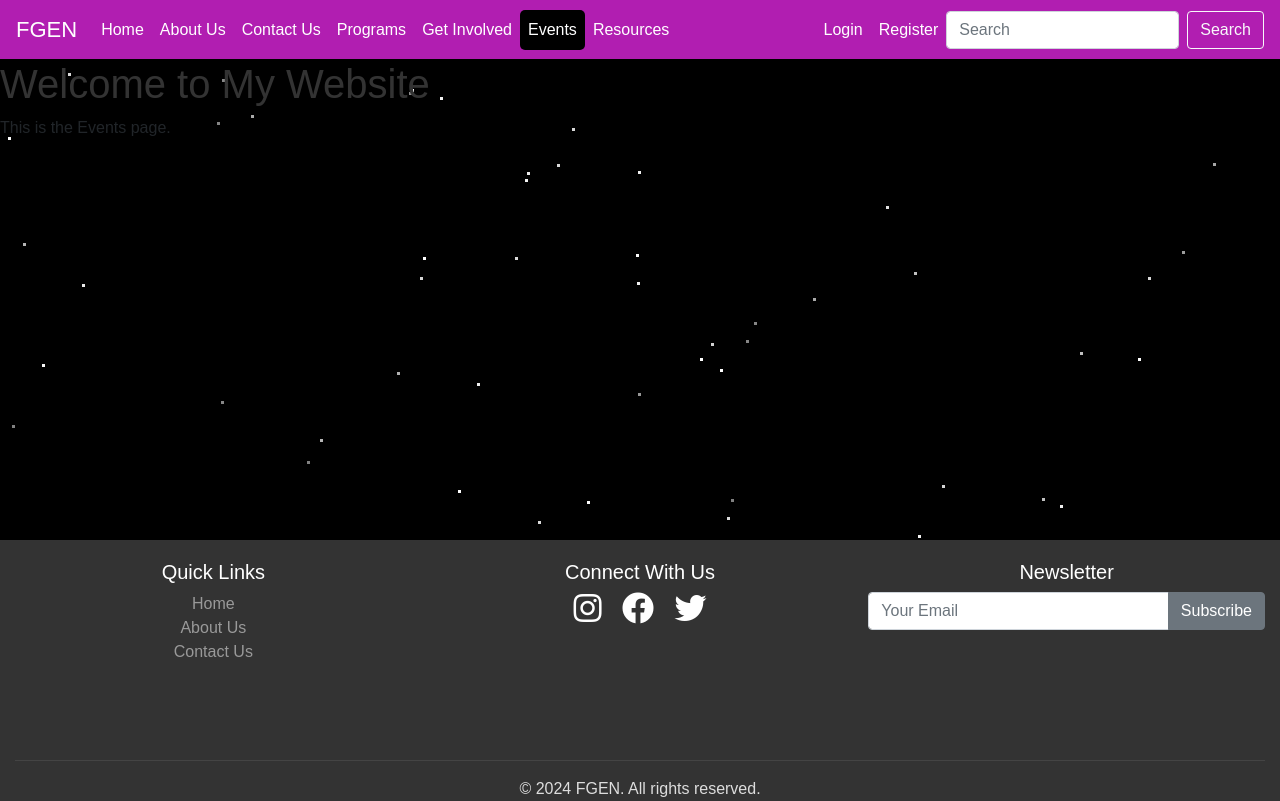
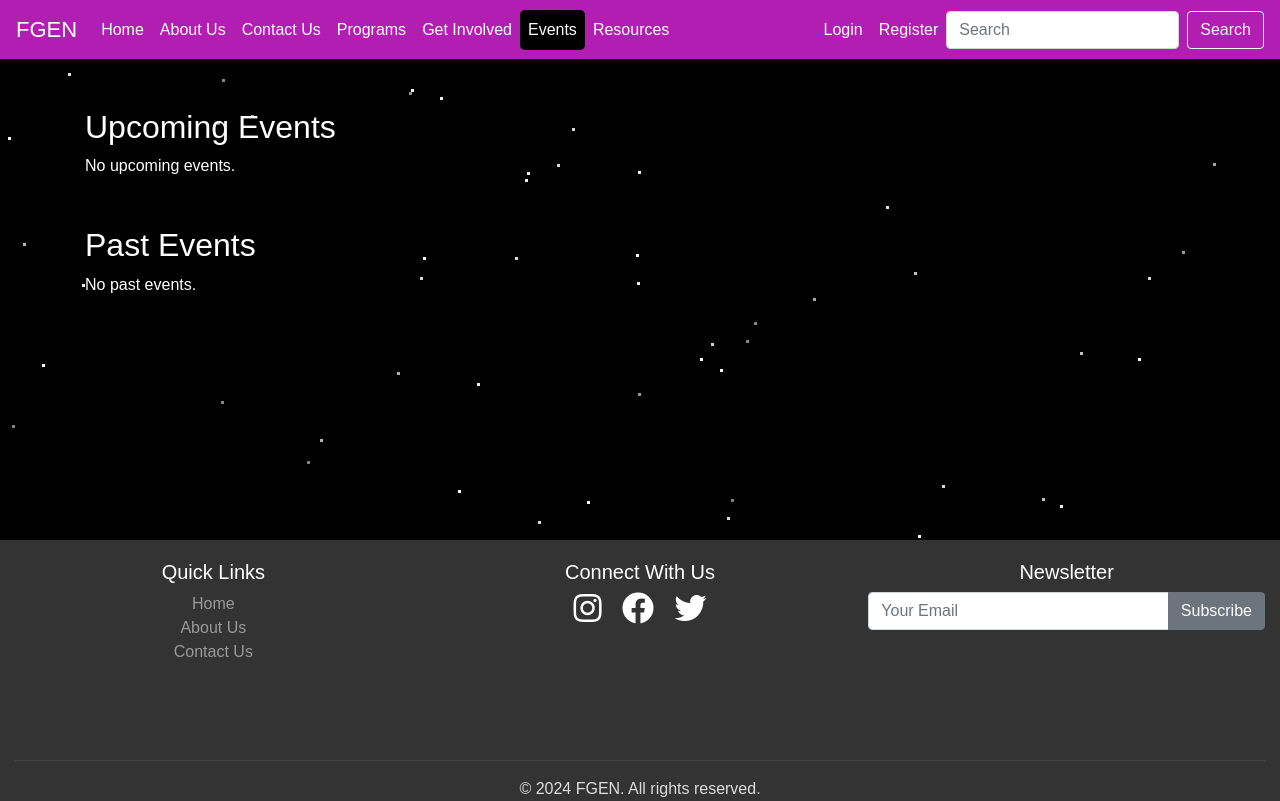
Before and after one commit to bhavinnirmal29/Fgen_New, a Django app: page /events/ in a window 1280 px wide. Run offline with Django 4.2, Linux system fonts and the light colour scheme; some libraries are stand-ins or nearby versions.

Commit message:
Events model and page added

```diff
--- a/Fgen_New/urls.py
+++ b/Fgen_New/urls.py
@@ -38,4 +38,6 @@
 	path('payment_successful', views.payment_successful, name='payment_successful'),
 	path('payment_cancelled', views.payment_cancelled, name='payment_cancelled'),
 	path('stripe_webhook', views.stripe_webhook, name='stripe_webhook'),
+    path('events/', views.events_page, name='events_page'),
+    path('events/create/', views.create_event, name='create_event'),
 ]
--- a/new_App/admin.py
+++ b/new_App/admin.py
@@ -1,5 +1,5 @@
 from django.contrib import admin
-from .models import ContactMessage, Programs, Leadership,NewsletterSubscriber,PDFDocument,UserPayment
+from .models import ContactMessage, Programs, Leadership,NewsletterSubscriber,PDFDocument,UserPayment, Event
 
 # Register your models here.
 
@@ -7,6 +7,7 @@
 admin.site.register(Programs)
 admin.site.register(Leadership)
 admin.site.register(UserPayment)
+admin.site.register(Event)
 
 @admin.register(PDFDocument)
 class PDFDocumentAdmin(admin.ModelAdmin):
--- a/new_App/templates/events.html
+++ b/new_App/templates/events.html
@@ -3,6 +3,36 @@
 {% block title %}Events{% endblock %}
 
 {% block content %}
-    <h1>Welcome to My Website</h1>
-    <p>This is the Events page.</p>
+<div class="container mt-5 text-white">
+    <h2>Upcoming Events</h2>
+    {% if upcoming_events %}
+        <div class="list-group">
+            {% for event in upcoming_events %}
+                <a href="#" class="list-group-item list-group-item-action">
+                    <h5 class="mb-1">{{ event.title }}</h5>
+                    <p class="mb-1">{{ event.description }}</p>
+                    <small>{{ event.location }} | {{ event.event_date }}</small>
+                </a>
+            {% endfor %}
+        </div>
+    {% else %}
+        <p>No upcoming events.</p>
+    {% endif %}
+
+    <h2 class="mt-5">Past Events</h2>
+    {% if past_events %}
+        <div class="list-group">
+            {% for event in past_events %}
+                <a href="#" class="list-group-item list-group-item-action">
+                    <h5 class="mb-1">{{ event.title }}</h5>
+                    <p class="mb-1">{{ event.description }}</p>
+                    <small>{{ event.location }} | {{ event.event_date }}</small>
+                </a>
+            {% endfor %}
+        </div>
+    {% else %}
+        <p>No past events.</p>
+    {% endif %}
+</div>
+
 {% endblock %}
--- a/new_App/views.py
+++ b/new_App/views.py
@@ -1,8 +1,8 @@
-from contextlib import redirect_stdout
+from django.utils import timezone
 from django.shortcuts import render,redirect
 from .forms import ContactForm
-from .forms import RegistrationForm
-from .models import Programs, Leadership
+from .forms import RegistrationForm, EventForm
+from .models import Programs, Leadership, Event
 from django.contrib import messages
 from django.conf import settings
 from django.core.mail import send_mail
@@ -11,7 +11,7 @@
 from .models import NewsletterSubscriber
 from django.views.decorators.csrf import csrf_exempt
 from django.http import HttpResponse
-import time
+
 def home(request):
     return render(request, 'home.html', {'active_page': 'home'})
 
@@ -173,3 +173,20 @@
         except UserPayment.DoesNotExist:
             pass
     return HttpResponse(status=200)
+
+
+def create_event(request):
+    if request.method == 'POST':
+        form = EventForm(request.POST)
+        if form.is_valid():
+            form.save()
+            return redirect('events_page')
+    else:
+        form = EventForm()
+    return render(request, 'create_event.html', {'form': form})
+
+def events_page(request):
+    upcoming_events = Event.objects.filter(event_date__gte=timezone.now()).order_by('event_date')
+    events = Event.objects.all()
+    past_events = Event.objects.filter(event_date__lt=timezone.now()).order_by('-event_date')
+    return render(request, 'events_page.html', {'upcoming_events': upcoming_events, 'past_events': past_events})
```
Also changed, not shown: new_App/forms.py (+10 -0 lines), new_App/models.py (+15 -0 lines), new_App/templates/create_event.html (added, +16 -0 lines), db.sqlite3, new_App/migrations/0011_event.py (added).
